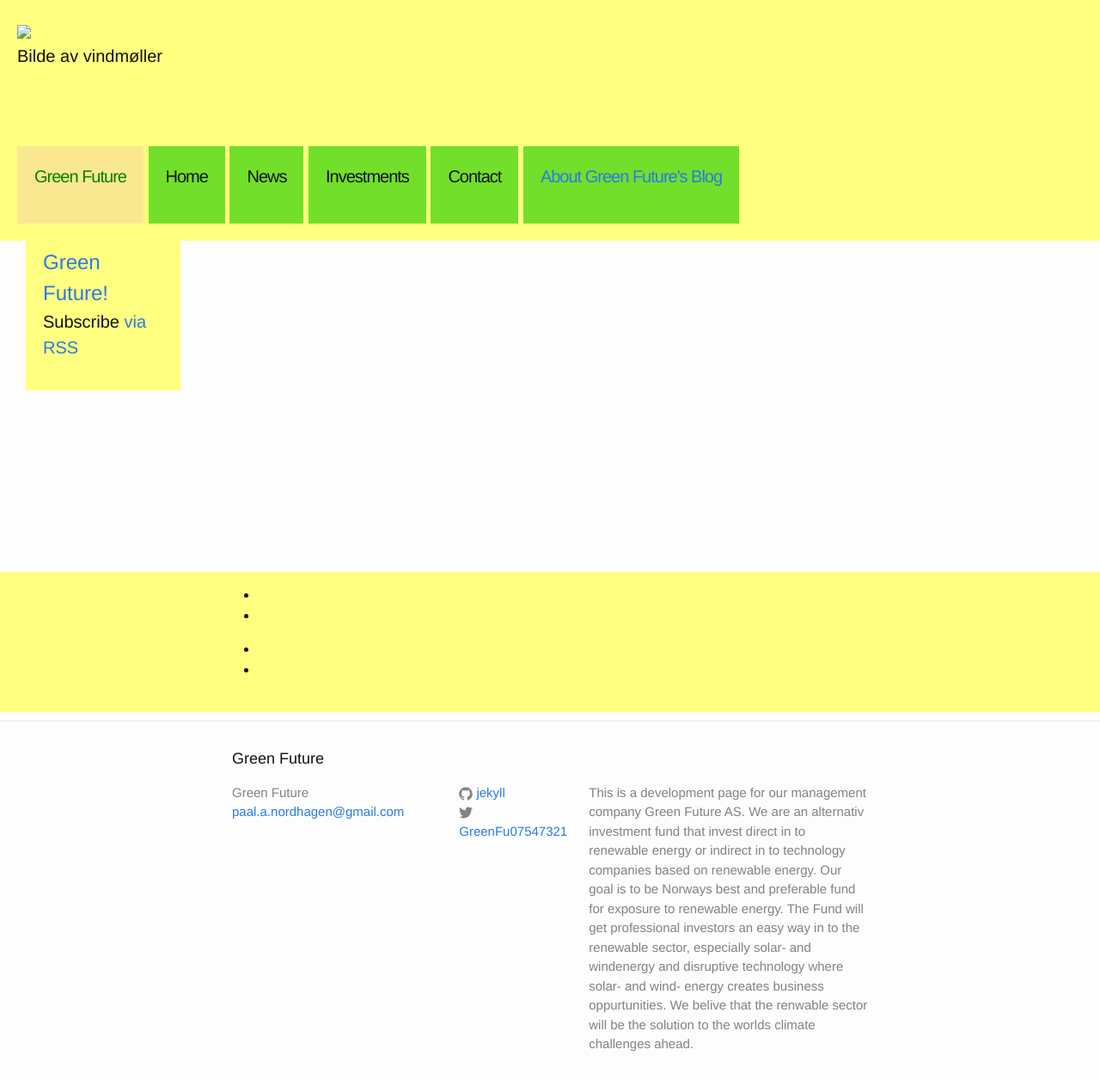
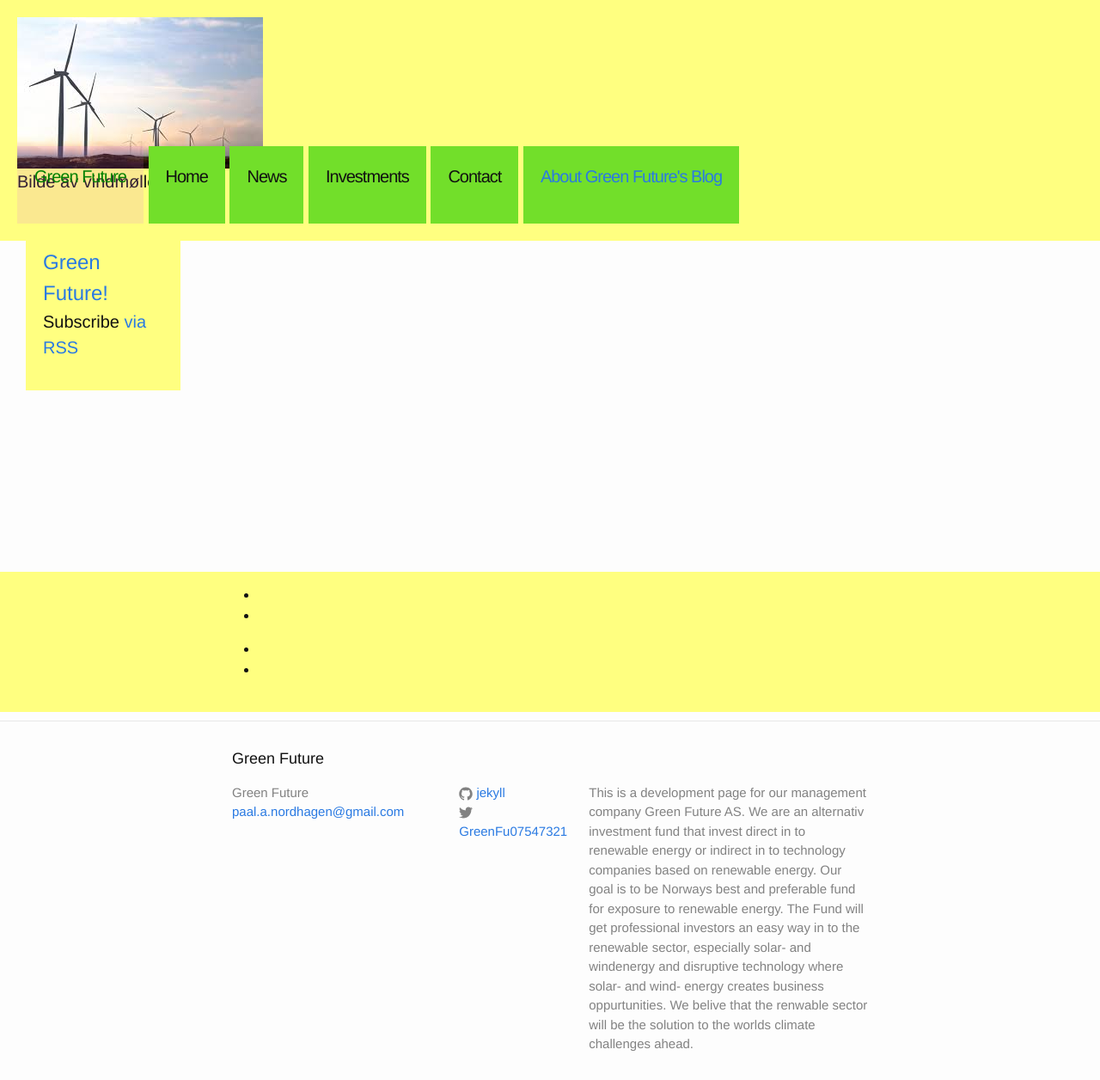
Before and after one commit to Paal-August/Paal-August.github.io, a Jekyll site: the page built from index.html, in a window 1280 px wide. Shown: the whole page at 86% size. Built offline with Jekyll 4.4.1, drawn with Linux system fonts in a browser that asks for light colours.

Commit message:
Update header.html

```diff
--- a/_includes/header.html
+++ b/_includes/header.html
@@ -1,7 +1,7 @@
 <header class="site-header">
 
     <div class="image-container">
-      <img src="_includes/Vindmoller_images.jpeg"/>
+      <img src="https://github.com/Paal-August/Paal-August.github.io/blob/master/_includes/Vindmoller_images.jpeg?raw=true"/>
         <p class="caption">Bilde av vindmøller</p>
     </div>
 
```
